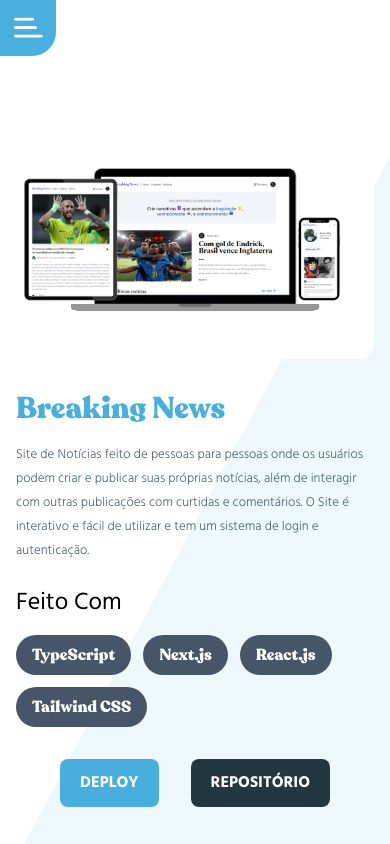
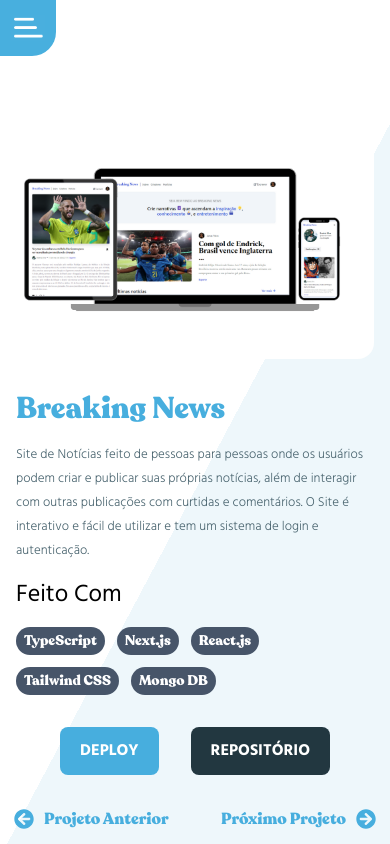
Before and after one commit to simonfranklin1/portfolio, a Next.js app: page /projects/1 in a window 390 px wide. Shown: the top 844 px of the page. Built offline with nearby package versions, Linux system fonts and the light colour scheme.

Commit message:
refactor: Atualizando informações dos projetos e melhorando responsividade

```diff
--- a/app/(navigation)/projects/[id]/page.tsx
+++ b/app/(navigation)/projects/[id]/page.tsx
@@ -45,13 +45,13 @@
               <div className={`font-[300] text-[13px] sm:text-base text-[#47626D] leading-6 sm:leading-8 ${hind.className} mt-4`}>
                 {correctProject.description}
               </div>
-              <div className="mt-6">
+              <div className="mt-4">
                 <p className={`text-2xl text-dark font-sans ${hind.className}`}>
                   Feito Com
                 </p>
                 <div className="flex flex-wrap gap-3 mt-4">
                   {correctProject.skills?.map((skill) => (
-                    <div key={skill} className="flex text-white bg-slate-600 px-4 py-2 rounded-full">
+                    <div key={skill} className="flex text-white bg-slate-600 text-sm px-2 py-1 md:text-base md:px-4 md:py-2 rounded-full">
                       {skill}
                     </div>
                   ))}
@@ -79,13 +79,13 @@
         <div className="flex items-center justify-between min-w-full">
           <div
             onClick={prevProject}
-            className=" group duration-300 cursor-pointer flex items-center gap-3 text-[#47AEDE] text-xl"
+            className=" group duration-300 cursor-pointer flex items-center gap-3 text-[#47AEDE] text-base md:text-lg lg:text-xl"
           >
             <FaArrowCircleLeft className='group-hover:scale-150 scale-125 duration-300 ease-in-out' />Projeto Anterior
           </div>
           <div
             onClick={nextProject}
-            className="group duration-300 cursor-pointer flex items-center gap-3 text-[#47AEDE] text-xl"
+            className="group duration-300 cursor-pointer flex items-center gap-3 text-[#47AEDE] text-base md:text-lg lg:text-xl"
           >
             Próximo Projeto<FaArrowCircleRight className='group-hover:scale-150 scale-125 duration-300 ease-in-out' />
           </div>
--- a/utils/utils.ts
+++ b/utils/utils.ts
@@ -37,7 +37,7 @@
       "Site de Notícias feito de pessoas para pessoas onde os usuários podem criar e publicar suas próprias notícias, além de interagir com outras publicações com curtidas e comentários. O Site é interativo e fácil de utilizar e tem um sistema de login e autenticação.",
     link: "https://breaking-news-lilac.vercel.app/",
     skills: [
-      "TypeScript", "Next.js", "React.js", "Tailwind CSS"
+      "TypeScript", "Next.js", "React.js", "Tailwind CSS", "Mongo DB"
     ],
     projectImg: "/breaking-news-individual-page.png",
     repo: "https://github.com/simonfranklin1/breaking-news-next"
```
